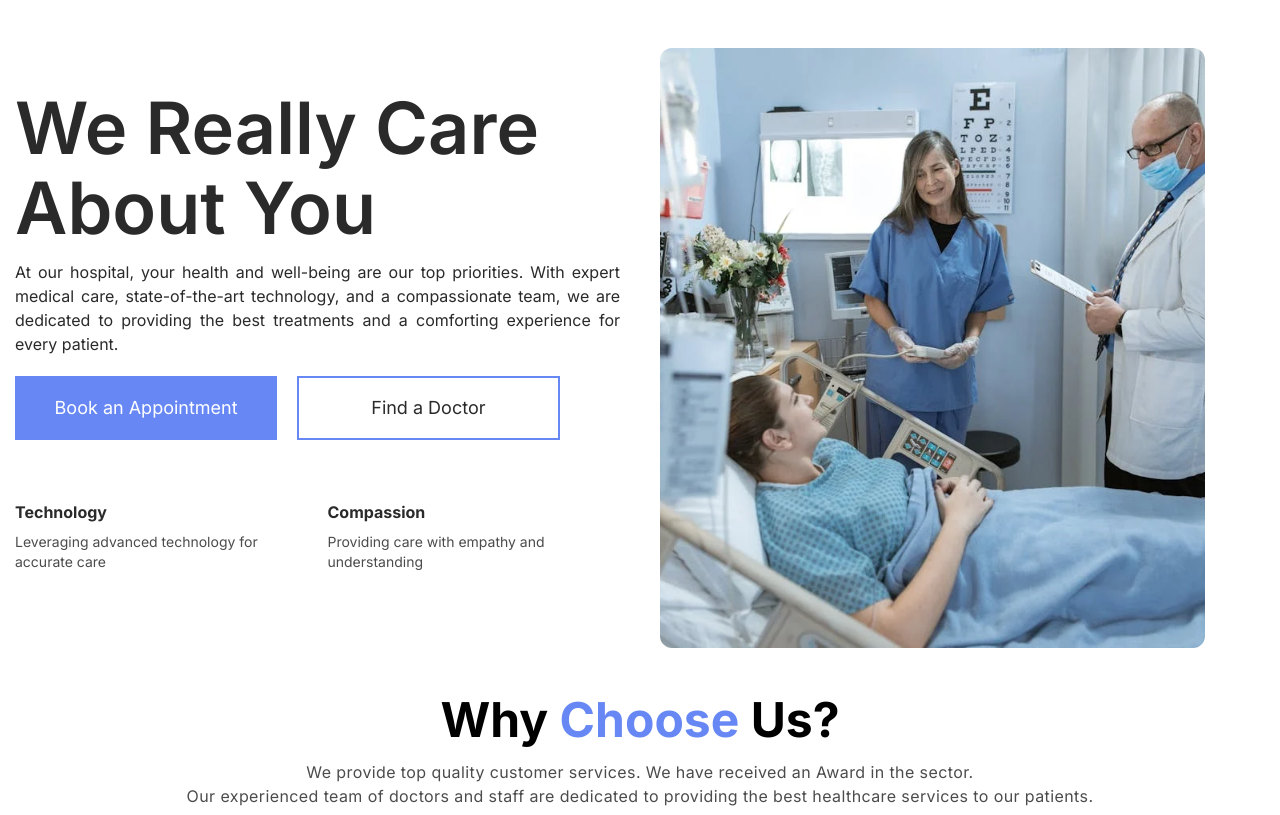
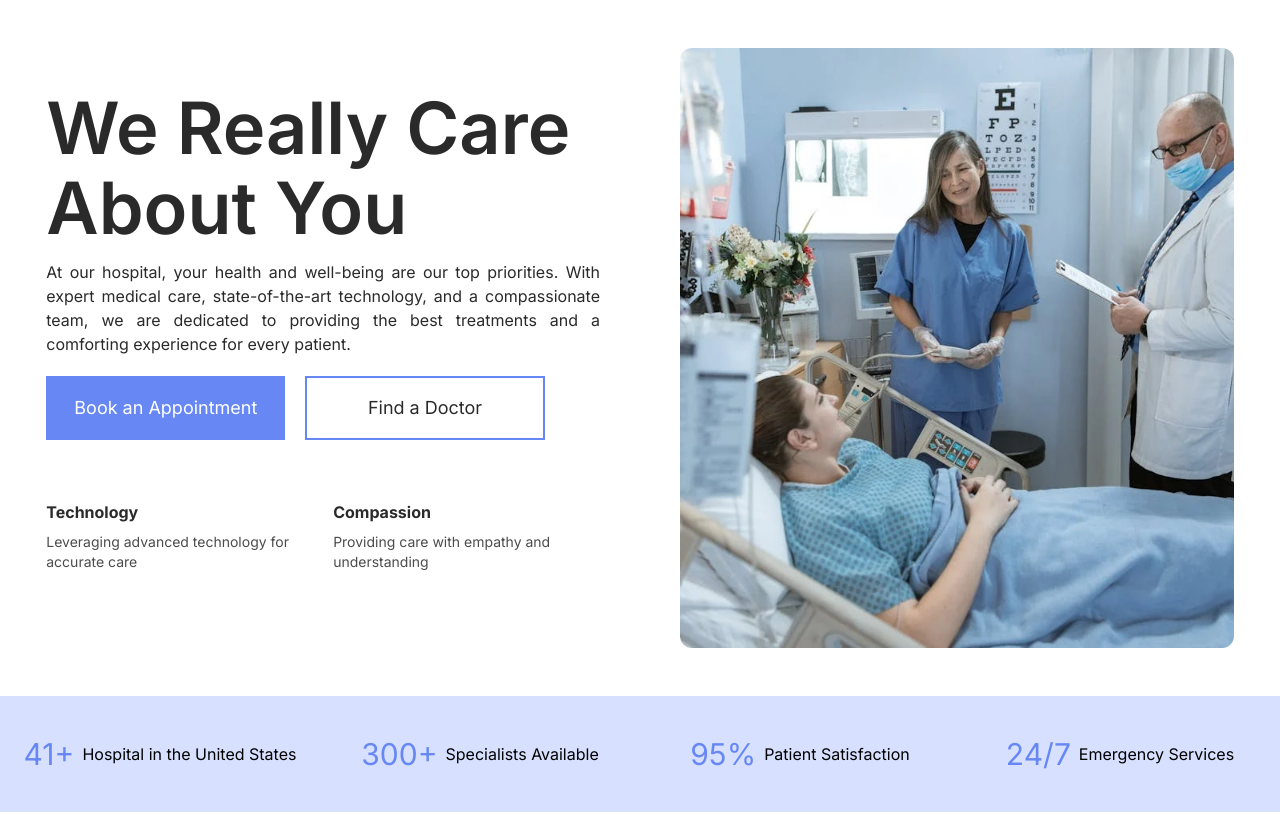
Before and after one commit to ORazB/hospital_page, a plain HTML site: page index.html in a window 1280 px wide. Shown: the top 815 px of the page. Drawn offline with nearby package versions, Linux system fonts and the light colour scheme.

Commit message:
testimonial

```diff
--- a/index.html
+++ b/index.html
@@ -29,7 +29,7 @@
 
   <section id="hero" class="hero container mt-12">
     <div class="mx-auto w-[1250px]">
-      <div class="hero__wrapper grid grid-cols-2 gap-10">
+      <div class="hero__wrapper grid grid-cols-2 gap-20 w-[95%] mx-auto">
         <div class="hero__content flex flex-col gap-5 py-10">
           <div class="hero__text grid gap-3">
             <h1 class="text-[4.5rem] leading-[5rem] font-semibold text-(--text-color)">We Really Care About You</h1>
@@ -53,7 +53,7 @@
           </div>
         </div>
 
-        <div class="hero__image h-[600px] w-[90%]">
+        <div class="hero__image h-[600px]">
           <img class="h-full w-full object-cover rounded-xl" src="./assets/hero-image.webp" alt="Hero Image">
         </div>
 
@@ -62,7 +62,26 @@
   </section>
 
   <section class="testimonial container mt-12" id="testimonial">
-
+    <div class="mx-auto bg-(--secondary-color) py-10">
+      <div class="grid grid-cols-4 place-items-center">
+        <div class="testimonial__content flex items-center gap-2">
+          <h3 class="text-3xl text-(--primary-color)">41+</h3>
+          <h5>Hospital in the United States</h5>
+        </div>
+        <div class="testimonial__content flex items-center gap-2">
+          <h3 class="text-3xl text-(--primary-color)">300+</h3>
+          <h5>Specialists Available</h5>
+        </div>
+        <div class="testimonial__content flex items-center gap-2">
+          <h3 class="text-3xl text-(--primary-color)">95%</h3>
+          <h5>Patient Satisfaction</h5>
+        </div>
+        <div class="testimonial__content flex items-center gap-2">
+          <h3 class="text-3xl text-(--primary-color)">24/7</h3>
+          <h5>Emergency Services</h5>
+        </div>
+      </div>
+    </div>
   </section>
 
 
```
